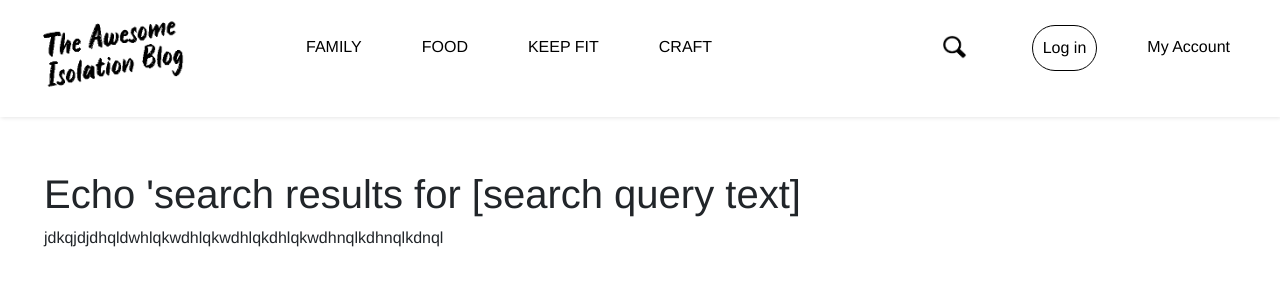
After one commit to clairewint/Showcase-Blog, a PHP site: page /search-page.php in a window 1280 px wide. The commit adds this page. Shown: the top 300 px of the page. Run offline with PHP 8.4, Linux system fonts and the light colour scheme.

Commit message:
Added search-page.php for the page users get directed to after hitting enter in the search bar. Added search-program.php for the file containing all the php functionality for it
Each web page needs to have all the body content in a div with class name ' <div class="flex-container">' so that it displays correctly. See css file for styling and search-page for the html for example.

```diff
--- a/header.php
+++ b/header.php
@@ -9,7 +9,6 @@
         <script src="https://code.jquery.com/jquery-3.4.1.slim.min.js"  crossorigin="anonymous"></script>
         <script src="https://cdn.jsdelivr.net/npm/popper.js@1.16.0/dist/umd/popper.min.js" crossorigin="anonymous"></script>
     </head>
-
 
     <header class="header">
 
@@ -31,15 +30,15 @@
                 <li><a  id="item-5"href="">My Account</a></li>
                 <li><a id="log-in"  href=""> Log in </a></li>
  <li>
-                    <form class="search-bar">
+     <form method="post" action="search.php?go" class="search-bar">
                         <input type="text" name="search" placeholder="search...">
                     </form>
                 </li>
             </div>
         </ul>
+
+
     </header>
 
 
-
-
 </html>
--- /dev/null
+++ b/search-page.php
@@ -0,0 +1,27 @@
+
+<!DOCTYPE html>
+<html>
+    <head>
+        <meta charset="UTF-8">
+        <title>The Awesome Isolation Blog</title>
+        <link rel=stylesheet href="stylesheet.css">
+        <link href="https://fonts.googleapis.com/css?family=Cabin&display=swap" rel="stylesheet">
+        <link rel="stylesheet" href="https://stackpath.bootstrapcdn.com/bootstrap/4.4.1/css/bootstrap.min.css" integrity="sha384-Vkoo8x4CGsO3+Hhxv8T/Q5PaXtkKtu6ug5TOeNV6gBiFeWPGFN9MuhOf23Q9Ifjh" crossorigin="anonymous">
+        <script src="https://code.jquery.com/jquery-3.4.1.slim.min.js"  crossorigin="anonymous"></script>
+        <script src="https://cdn.jsdelivr.net/npm/popper.js@1.16.0/dist/umd/popper.min.js" crossorigin="anonymous"></script>
+    </head>
+
+
+    <body>
+        <?php
+        include 'header.php';
+        include 'search-program.php';
+        ?>
+
+        <div class="flex-container">
+            <h1>Echo 'search results for [search query text]</h1>
+            <p>jdkqjdjdhqldwhlqkwdhlqkwdhlqkdhlqkwdhnqlkdhnqlkdnql</p>
+        </div>
+
+    </body>
+</html>
--- /dev/null
+++ b/search-program.php
@@ -0,0 +1,11 @@
+<?php
+
+/*
+FOR THE SEARCH BAR PROGRAM / FUNCTIONALITY
+ */
+
+
+if (isset($GET_['go'])){
+    /////delete if not needed - there isn't a submit button on the header search bar,
+    /////but it pushes 'go' into the url on hitting enter
+}
--- a/stylesheet.css
+++ b/stylesheet.css
@@ -1,18 +1,22 @@
 
+/*****GENERAL SITE WIDE********/
 
-body {
-  margin: 0;
+html body {
     font-family: Helvetica, sans-serif;
-  background-color: #f4f4f4;
+    background-color: white;
 }
 
 a {
     color: #000;
 }
 
+.flex-container{
+    padding-top:170px;
+    padding-right:44px;
+    padding-left:44px;
+}
+
 /* header */
-
-
 
 .header {
     background-color: #fff;
@@ -28,7 +32,6 @@ a {
     overflow: hidden;
     background-color: #fff;
 }
-
 
 .header li a {
     display: block;
@@ -53,7 +56,6 @@ width:20%;
 }
 
 
-
 /* menu */
 
 .header .menu {
@@ -63,9 +65,7 @@ width:20%;
     transition: max-height .2s ease-out;
     width: 80%;
     padding-top:25px;
-
 }
-
 
 .header .menu #menu-right {
     width: 50%;
@@ -77,11 +77,9 @@ width:20%;
     width: 50%;
 }
 
-
 #log-in{
     border: 1px solid black;
     border-radius: 50px;
-
 }
 
 #log-in:hover{
@@ -128,7 +126,6 @@ width:20%;
 }
 
 
-
 /* menu btn */
 
 .header .menu-btn {
@@ -148,7 +145,6 @@ width:20%;
     padding:10px 10px;
     width:70px;
 }
-
 
 .header .menu-btn:checked ~ .menu li #item-1 {
     width:60px;
@@ -184,8 +180,6 @@ width:20%;
 .header .menu-btn:checked ~ .menu-icon:not(.steps) .navicon:after {
     top: 0;
 }
-
-
 
 /* 48em = 768px */
 
@@ -238,7 +232,6 @@ input[type=text]:focus {
     border-radius: 50px;
 }
 
-
 input[type=text]:focusout {
 
 }
```
Also changed, not shown: search.php (deleted, +0 -15 lines). Lines whose indentation alone changed are shown as unchanged.
